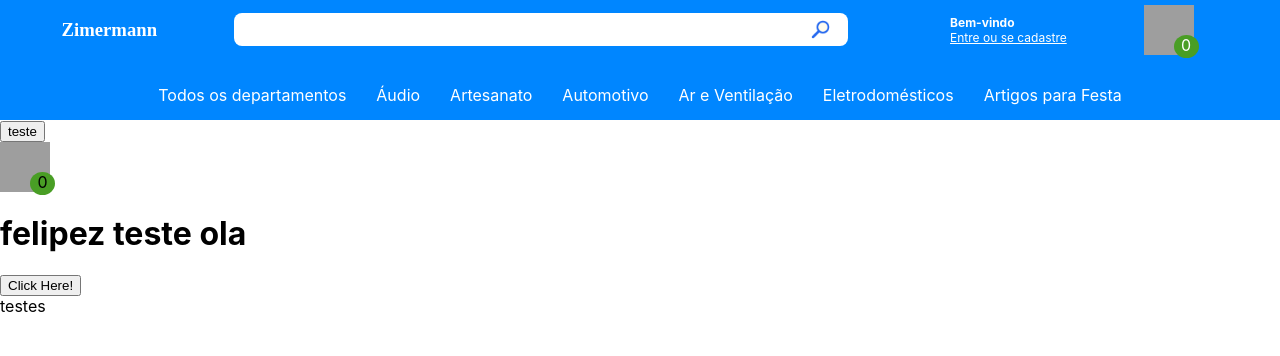
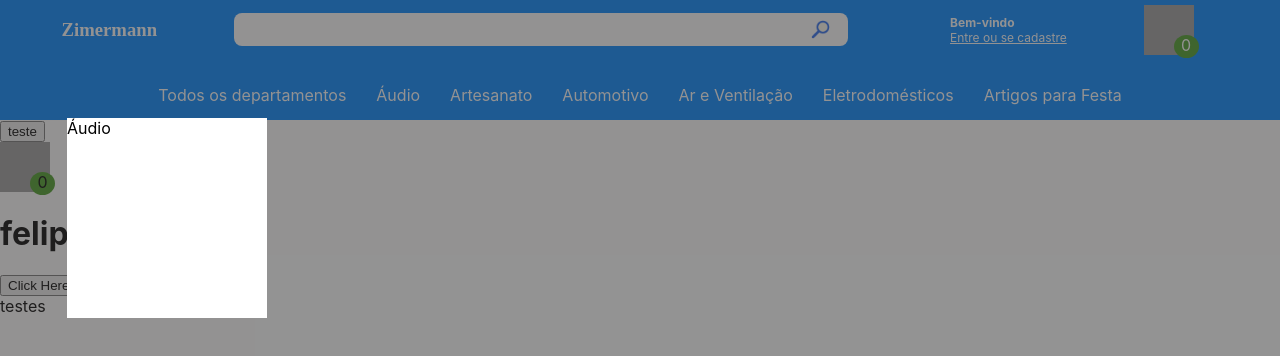
Before and after one commit to Felipezimermann/template-ecommerce-nextjs-typescript, a Next.js app: page / in a window 1280 px wide. Shown: the top 356 px of the page. Built offline with nearby package versions, Linux system fonts and the light colour scheme; grey boxes are pictures that could not be loaded.

Commit message:
construction

```diff
--- a/src/components/modal/index.tsx
+++ b/src/components/modal/index.tsx
@@ -1,21 +1,31 @@
+import Style from '../../styles/Header.module.css'
 import { useState } from 'react'
-
 interface modal{
     dropdown:string
-    modalRef?:string
     NavModel:Function
 }
+
 
 export default function Modal(props:modal){
 
     const {dropdown, NavModel} = props
 
+    const style = {
+        'position':'relative',
+        'top':'-26px',
+        'padding':'12px',
+        'background':'#ffff',
+        'border-radius':'5px',
+        'color':'blue'
+    }
 
     return(
         <>
-            <div  className={`${dropdown} bottom`}>
-                <div  onMouseLeave={()=>NavModel('off')}  className={`${dropdown} modal`}>
-                        <p>Meu modal!</p>
+            <div  className={`${dropdown} displayBlock bottom`}>
+                <div  onMouseLeave={()=>NavModel('off')}  className={`${dropdown} displayBlock modal`}>
+                       <div>
+                          <a >Áudio</a>
+                       </div>
                 </div>
             </div>
         </>
--- a/src/styles/Header.module.css
+++ b/src/styles/Header.module.css
@@ -48,3 +48,11 @@
     display: flex;
     justify-content: center;
 }
+.modelTitulo{
+    position: relative;
+    top: -26px;
+    padding: 12px;
+    background: #ffff;
+    border-radius: 5px;
+    color: blue;
+}
--- a/src/styles/globals.css
+++ b/src/styles/globals.css
@@ -26,8 +26,8 @@ a {
   position: fixed;
   width: 200px;
   height: 200px;
-  left: 100px;
-  top: 40px;
+  left: 67px;
+  top: 118px;
   color: black;
 
 }
```
